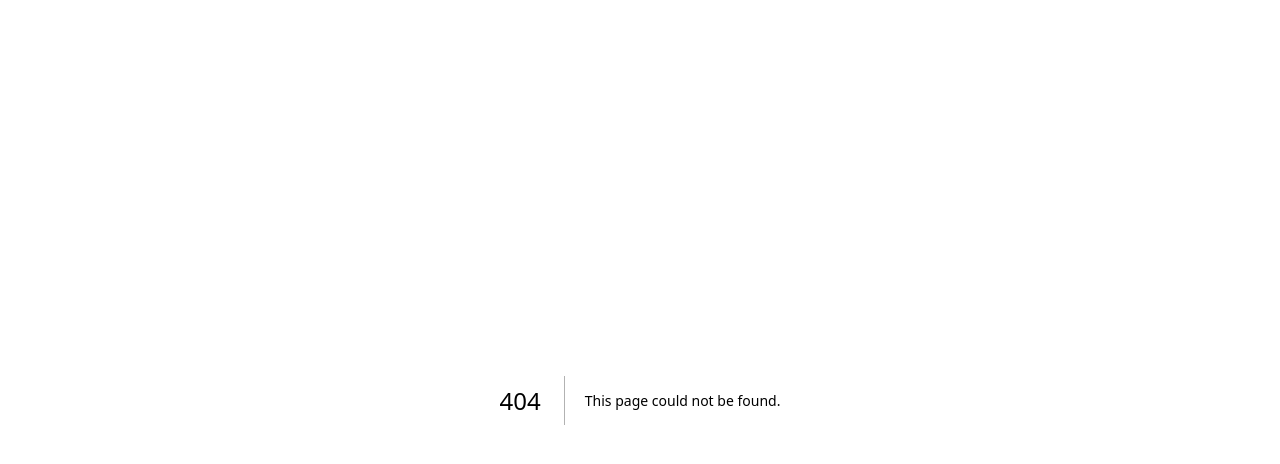
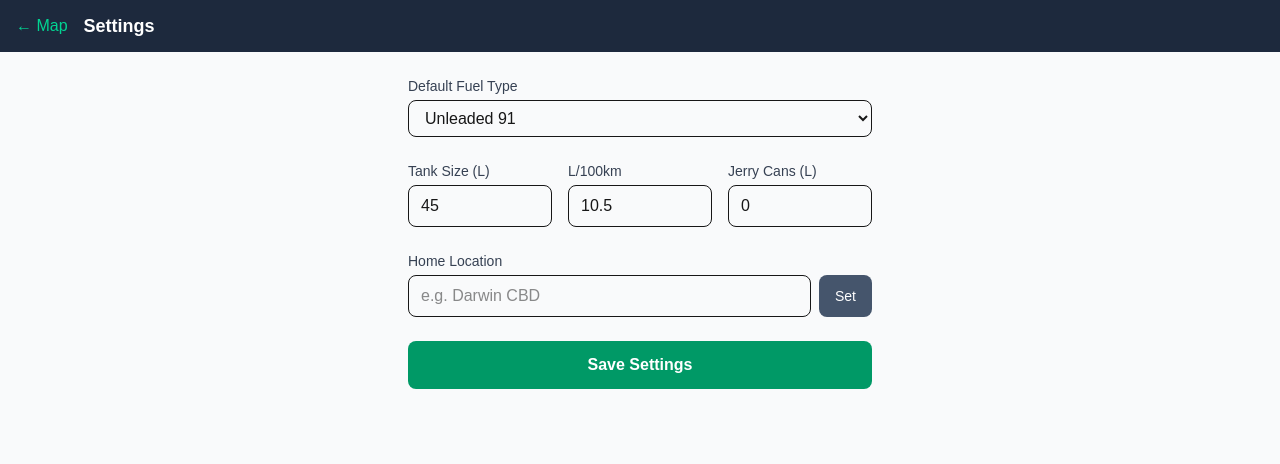
Before and after one commit to fritterburner/fuelsmart-au, a Next.js app: page /settings in a window 1280 px wide. Before the commit this address had no page. Shown: the top 464 px of the page. Built offline with nearby package versions, Linux system fonts and the light colour scheme.

Commit message:
feat: add settings page with localStorage persistence

```diff
--- /dev/null
+++ b/src/app/settings/page.tsx
@@ -0,0 +1,137 @@
+"use client";
+
+import { useState, useEffect } from "react";
+import { FuelCode } from "@/lib/types";
+import { FUEL_TYPES } from "@/lib/fuel-codes";
+import { loadSettings, saveSettings, UserSettings } from "@/lib/settings";
+
+export default function SettingsPage() {
+  const [settings, setSettings] = useState<UserSettings | null>(null);
+  const [saved, setSaved] = useState(false);
+  const [homeQuery, setHomeQuery] = useState("");
+
+  useEffect(() => {
+    const s = loadSettings();
+    setSettings(s);
+    setHomeQuery(s.homeLabel);
+  }, []);
+
+  if (!settings) return null;
+
+  const set = <K extends keyof UserSettings>(key: K, value: UserSettings[K]) => {
+    setSettings((s) => s ? { ...s, [key]: value } : s);
+    setSaved(false);
+  };
+
+  async function geocodeHome() {
+    if (!homeQuery.trim()) return;
+    const resp = await fetch(
+      `https://nominatim.openstreetmap.org/search?q=${encodeURIComponent(homeQuery + " Australia")}&format=json&limit=1`
+    );
+    const data = await resp.json();
+    if (data.length > 0) {
+      set("homeLat", Number(data[0].lat));
+      set("homeLng", Number(data[0].lon));
+      set("homeLabel", data[0].display_name.split(",")[0]);
+      setHomeQuery(data[0].display_name.split(",")[0]);
+    }
+  }
+
+  function handleSave() {
+    if (settings) {
+      saveSettings(settings);
+      setSaved(true);
+      setTimeout(() => setSaved(false), 2000);
+    }
+  }
+
+  return (
+    <div className="min-h-screen bg-gray-50">
+      <div className="bg-slate-800 text-white px-4 py-3 flex items-center gap-4">
+        <a href="/" className="text-emerald-400 hover:text-emerald-300 font-medium">&larr; Map</a>
+        <h1 className="font-bold text-lg">Settings</h1>
+      </div>
+
+      <div className="max-w-lg mx-auto p-6 space-y-6">
+        <div>
+          <label className="block text-sm font-medium text-gray-700 mb-1">Default Fuel Type</label>
+          <select
+            value={settings.defaultFuel}
+            onChange={(e) => set("defaultFuel", e.target.value as FuelCode)}
+            className="w-full px-3 py-2 border rounded-lg"
+          >
+            {FUEL_TYPES.map((f) => (
+              <option key={f.code} value={f.code}>{f.name}</option>
+            ))}
+          </select>
+        </div>
+
+        <div className="grid grid-cols-3 gap-4">
+          <div>
+            <label className="block text-sm font-medium text-gray-700 mb-1">Tank Size (L)</label>
+            <input
+              type="number"
+              value={settings.tankSize}
+              onChange={(e) => set("tankSize", Number(e.target.value))}
+              className="w-full px-3 py-2 border rounded-lg"
+              min={10} max={200}
+            />
+          </div>
+          <div>
+            <label className="block text-sm font-medium text-gray-700 mb-1">L/100km</label>
+            <input
+              type="number"
+              value={settings.consumption}
+              onChange={(e) => set("consumption", Number(e.target.value))}
+              className="w-full px-3 py-2 border rounded-lg"
+              step={0.1} min={3} max={30}
+            />
+          </div>
+          <div>
+            <label className="block text-sm font-medium text-gray-700 mb-1">Jerry Cans (L)</label>
+            <input
+              type="number"
+              value={settings.jerryCapacity}
+              onChange={(e) => set("jerryCapacity", Number(e.target.value))}
+              className="w-full px-3 py-2 border rounded-lg"
+              min={0} max={200}
+            />
+          </div>
+        </div>
+
+        <div>
+          <label className="block text-sm font-medium text-gray-700 mb-1">Home Location</label>
+          <div className="flex gap-2">
+            <input
+              type="text"
+              value={homeQuery}
+              onChange={(e) => setHomeQuery(e.target.value)}
+              onKeyDown={(e) => e.key === "Enter" && geocodeHome()}
+              placeholder="e.g. Darwin CBD"
+              className="flex-1 px-3 py-2 border rounded-lg"
+            />
+            <button
+              type="button"
+              onClick={geocodeHome}
+              className="px-4 py-2 bg-slate-600 hover:bg-slate-700 text-white rounded-lg text-sm"
+            >
+              Set
+            </button>
+          </div>
+          {settings.homeLat && (
+            <p className="text-xs text-gray-500 mt-1">
+              {settings.homeLabel} ({settings.homeLat?.toFixed(4)}, {settings.homeLng?.toFixed(4)})
+            </p>
+          )}
+        </div>
+
+        <button
+          onClick={handleSave}
+          className="w-full py-3 bg-emerald-600 hover:bg-emerald-700 text-white font-bold rounded-lg"
+        >
+          {saved ? "Saved!" : "Save Settings"}
+        </button>
+      </div>
+    </div>
+  );
+}
--- /dev/null
+++ b/src/lib/settings.ts
@@ -0,0 +1,34 @@
+import { FuelCode } from "./types";
+
+export interface UserSettings {
+  defaultFuel: FuelCode;
+  tankSize: number;
+  consumption: number;
+  jerryCapacity: number;
+  homeLat: number | null;
+  homeLng: number | null;
+  homeLabel: string;
+}
+
+const STORAGE_KEY = "fuelsmart-settings";
+
+const DEFAULTS: UserSettings = {
+  defaultFuel: "U91",
+  tankSize: 45,
+  consumption: 10.5,
+  jerryCapacity: 0,
+  homeLat: null,
+  homeLng: null,
+  homeLabel: "",
+};
+
+export function loadSettings(): UserSettings {
+  if (typeof window === "undefined") return DEFAULTS;
+  const stored = localStorage.getItem(STORAGE_KEY);
+  if (!stored) return DEFAULTS;
+  return { ...DEFAULTS, ...JSON.parse(stored) };
+}
+
+export function saveSettings(settings: UserSettings): void {
+  localStorage.setItem(STORAGE_KEY, JSON.stringify(settings));
+}
```
